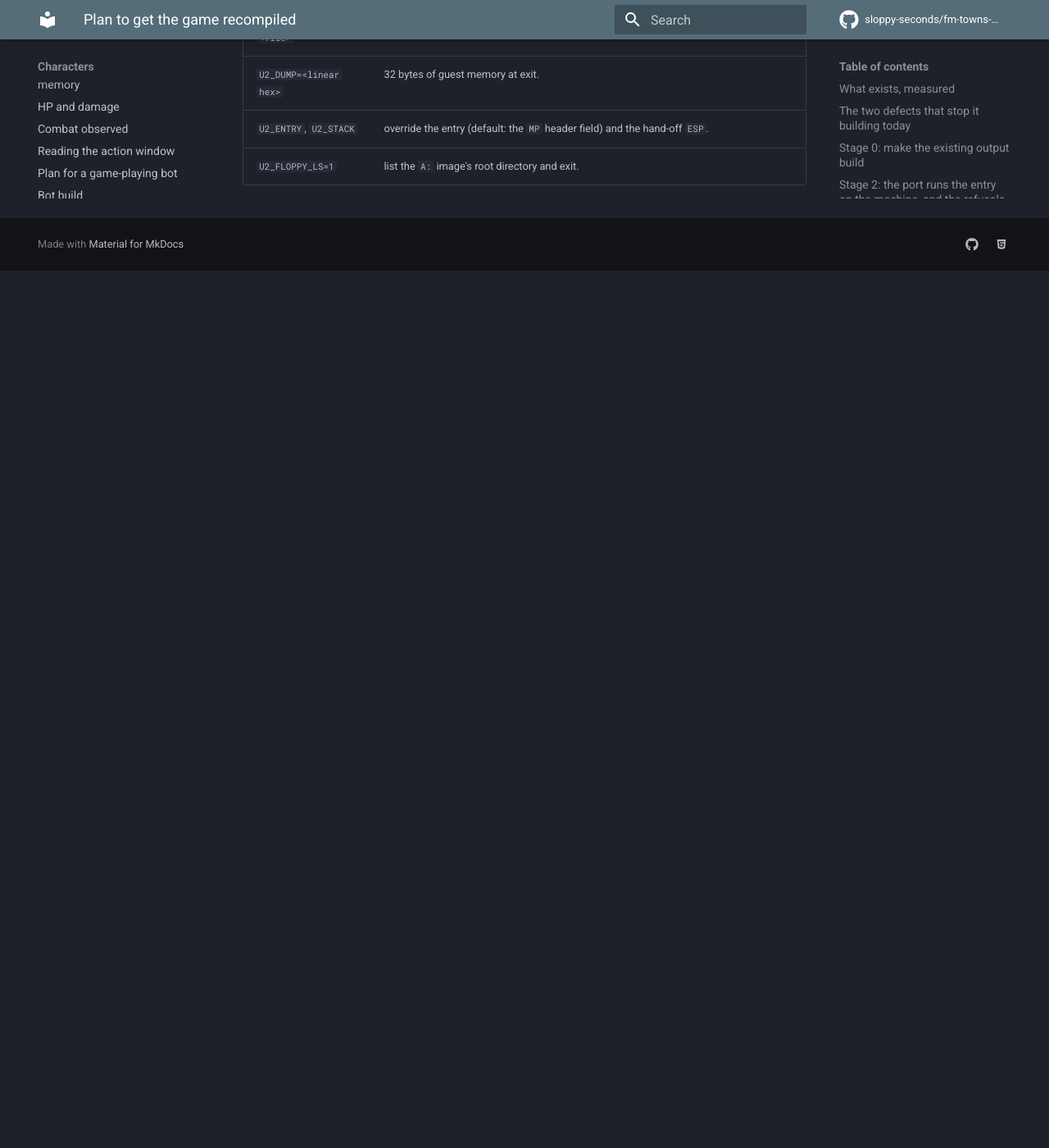
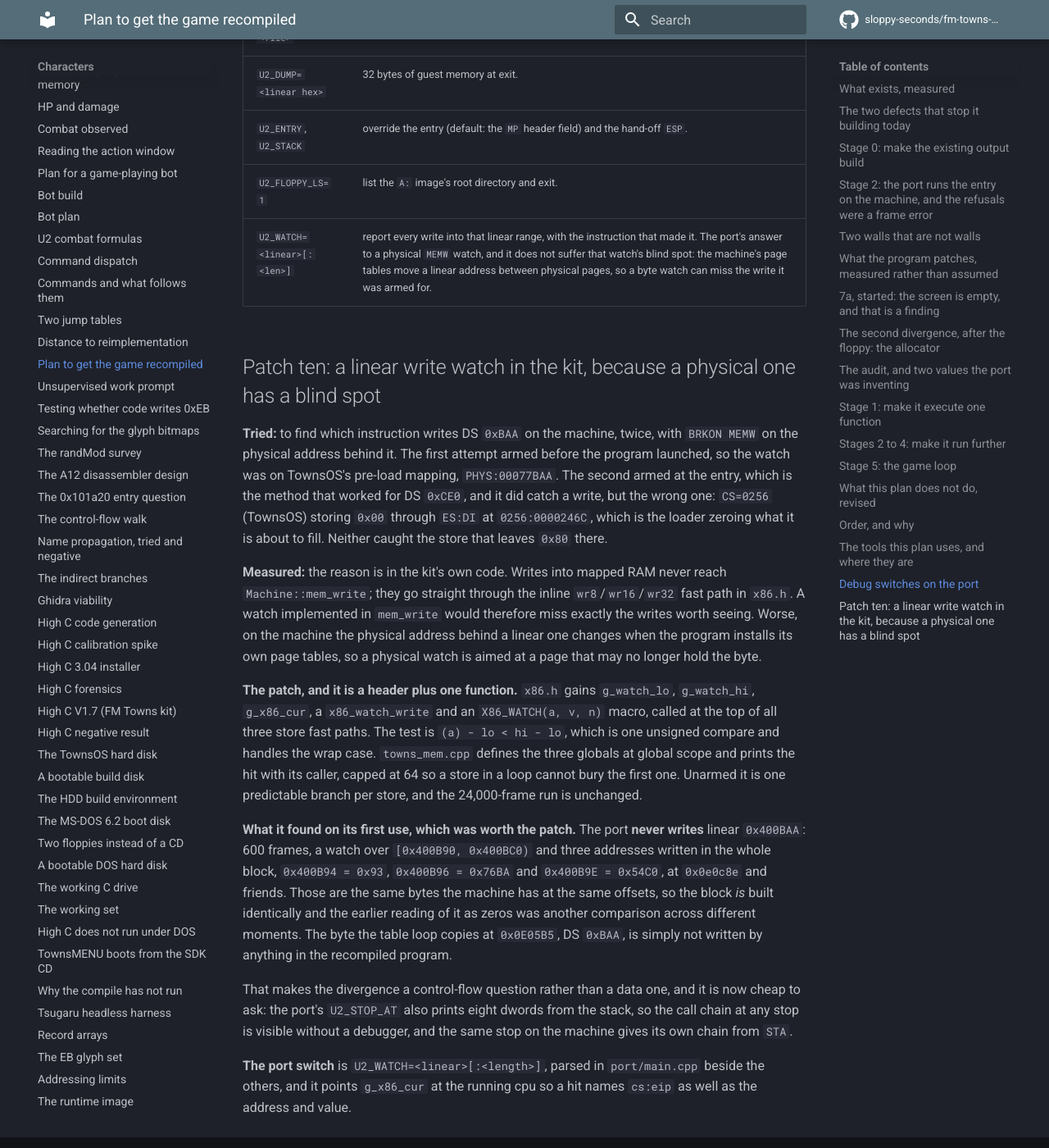
Before and after one commit to sloppy-seconds/fm-towns-ultima, an MkDocs documentation site: the page built from docs/recomp-plan.md, in a window 1280 px wide and 1400 px high, scrolled down 21915 px. Shown: the whole window at 82% size. Built offline with MkDocs 1.6.1 and Material for MkDocs 9.7.7, drawn with Linux system fonts in a browser that asks for light colours; comment, search, counter and statistics services are not loaded; before the commit the page ends 22245 px from its top, so only the background shows below that.

Commit message:
A linear write watch in the kit, and the port never writes the byte in question
A physical MEMW watch cannot answer "which instruction writes this byte" reliably: the kit's
store fast paths in x86.h never reach Machine::mem_write, and on the machine the program's own
page tables move a linear address between physical pages, so a watch armed on a physical byte
misses the store it was set for. Both attempts on DS 0xBAA missed, one on the pre-load mapping
and one on a TownsOS loader store.

Patch ten: x86.h gains g_watch_lo/g_watch_hi, g_x86_cur, x86_watch_write and X86_WATCH(a,v,n)
at the top of wr8/wr16/wr32, one unsigned compare, unarmed cost one predicted branch. The port
arms it with U2_WATCH=<linear>[:<len>].

First use, and it changes the question. The port never writes 0x400BAA in 600 frames. It writes
0x400B94=0x93, 0x400B96=0x76BA and 0x400B9E=0x54C0 at 0x0e0c8e and friends, the same bytes the
machine has at those offsets, so the block is built identically and the earlier reading of it as
zeros was another cross-moment comparison. The byte the table loop copies is not written by
anything in the recompiled program, which makes this a control-flow question, not a data one.

U2_STOP_AT now prints eight dwords from the stack, so the call chain at a stop is visible on
both sides without a debugger.

```diff
--- a/docs/recomp-plan.md
+++ b/docs/recomp-plan.md
@@ -864,3 +864,39 @@ Set as environment variables. Each exists because something needed it and guessi
 | `U2_DUMP=<linear hex>` | 32 bytes of guest memory at exit. |
 | `U2_ENTRY`, `U2_STACK` | override the entry (default: the `MP` header field) and the hand-off `ESP`. |
 | `U2_FLOPPY_LS=1` | list the `A:` image's root directory and exit. |
+| `U2_WATCH=<linear>[:<len>]` | report every write into that linear range, with the instruction that made it. The port's answer to a physical `MEMW` watch, and it does not suffer that watch's blind spot: the machine's page tables move a linear address between physical pages, so a byte watch can miss the write it was armed for. |
+
+## Patch ten: a linear write watch in the kit, because a physical one has a blind spot
+
+**Tried:** to find which instruction writes DS `0xBAA` on the machine, twice, with `BRKON MEMW` on the
+physical address behind it. The first attempt armed before the program launched, so the watch was on TownsOS's
+pre-load mapping, `PHYS:00077BAA`. The second armed at the entry, which is the method that worked for DS
+`0xCE0`, and it did catch a write, but the wrong one: `CS=0256` (TownsOS) storing `0x00` through `ES:DI` at
+`0256:0000246C`, which is the loader zeroing what it is about to fill. Neither caught the store that leaves
+`0x80` there.
+
+**Measured:** the reason is in the kit's own code. Writes into mapped RAM never reach `Machine::mem_write`;
+they go straight through the inline `wr8`/`wr16`/`wr32` fast path in `x86.h`. A watch implemented in `mem_write`
+would therefore miss exactly the writes worth seeing. Worse, on the machine the physical address behind a linear
+one changes when the program installs its own page tables, so a physical watch is aimed at a page that may no
+longer hold the byte.
+
+**The patch, and it is a header plus one function.** `x86.h` gains `g_watch_lo`, `g_watch_hi`, `g_x86_cur`, a
+`x86_watch_write` and an `X86_WATCH(a, v, n)` macro, called at the top of all three store fast paths. The test
+is `(a) - lo < hi - lo`, which is one unsigned compare and handles the wrap case. `towns_mem.cpp` defines the
+three globals at global scope and prints the hit with its caller, capped at 64 so a store in a loop cannot bury
+the first one. Unarmed it is one predictable branch per store, and the 24,000-frame run is unchanged.
+
+**What it found on its first use, which was worth the patch.** The port **never writes** linear `0x400BAA`:
+600 frames, a watch over `[0x400B90, 0x400BC0)` and three addresses written in the whole block,
+`0x400B94 = 0x93`, `0x400B96 = 0x76BA` and `0x400B9E = 0x54C0`, at `0x0e0c8e` and friends. Those are the same
+bytes the machine has at the same offsets, so the block *is* built identically and the earlier reading of it as
+zeros was another comparison across different moments. The byte the table loop copies at `0x0E05B5`, DS `0xBAA`,
+is simply not written by anything in the recompiled program.
+
+That makes the divergence a control-flow question rather than a data one, and it is now cheap to ask: the port's
+`U2_STOP_AT` also prints eight dwords from the stack, so the call chain at any stop is visible without a
+debugger, and the same stop on the machine gives its own chain from `STA`.
+
+**The port switch** is `U2_WATCH=<linear>[:<length>]`, parsed in `port/main.cpp` beside the others, and it points
+`g_x86_cur` at the running cpu so a hit names `cs:eip` as well as the address and value.
```
Also changed, not shown: 1 other file.
